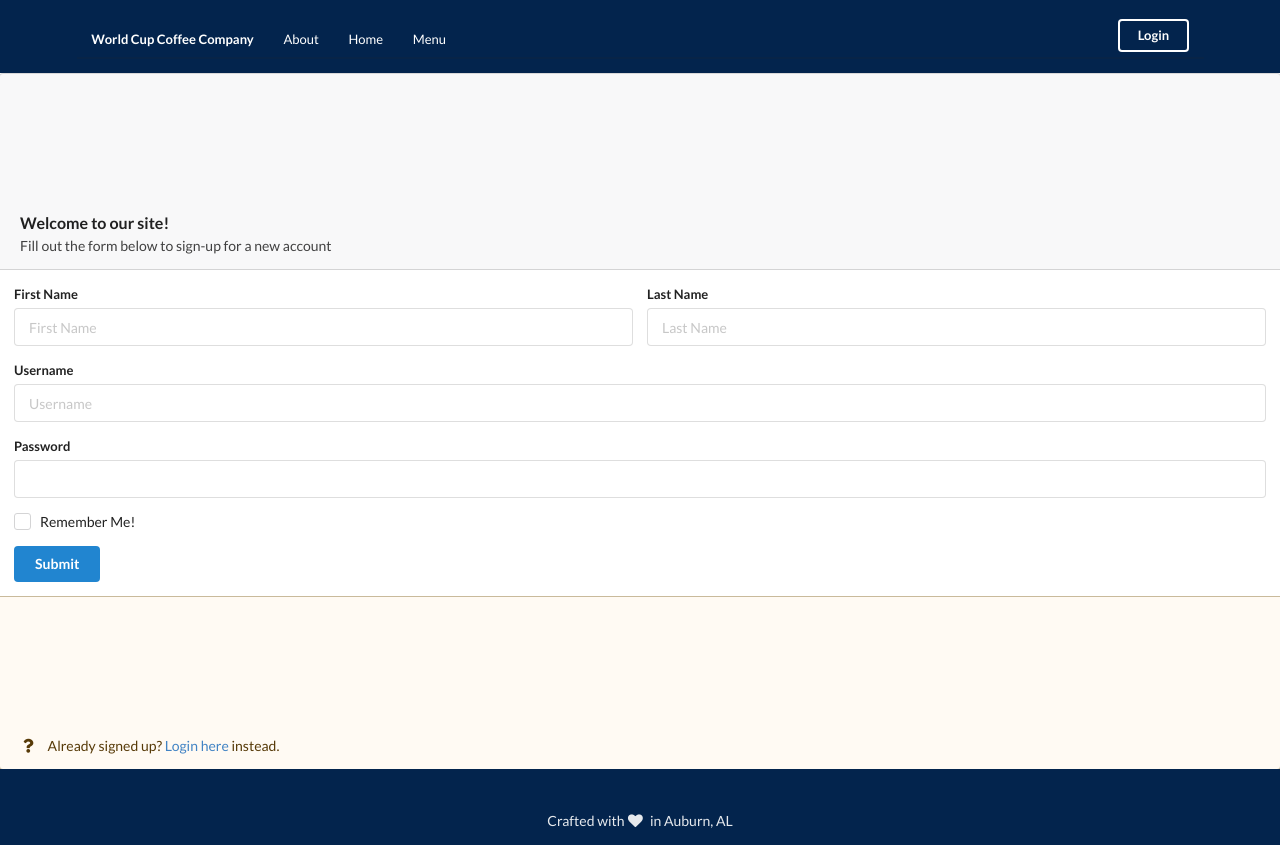
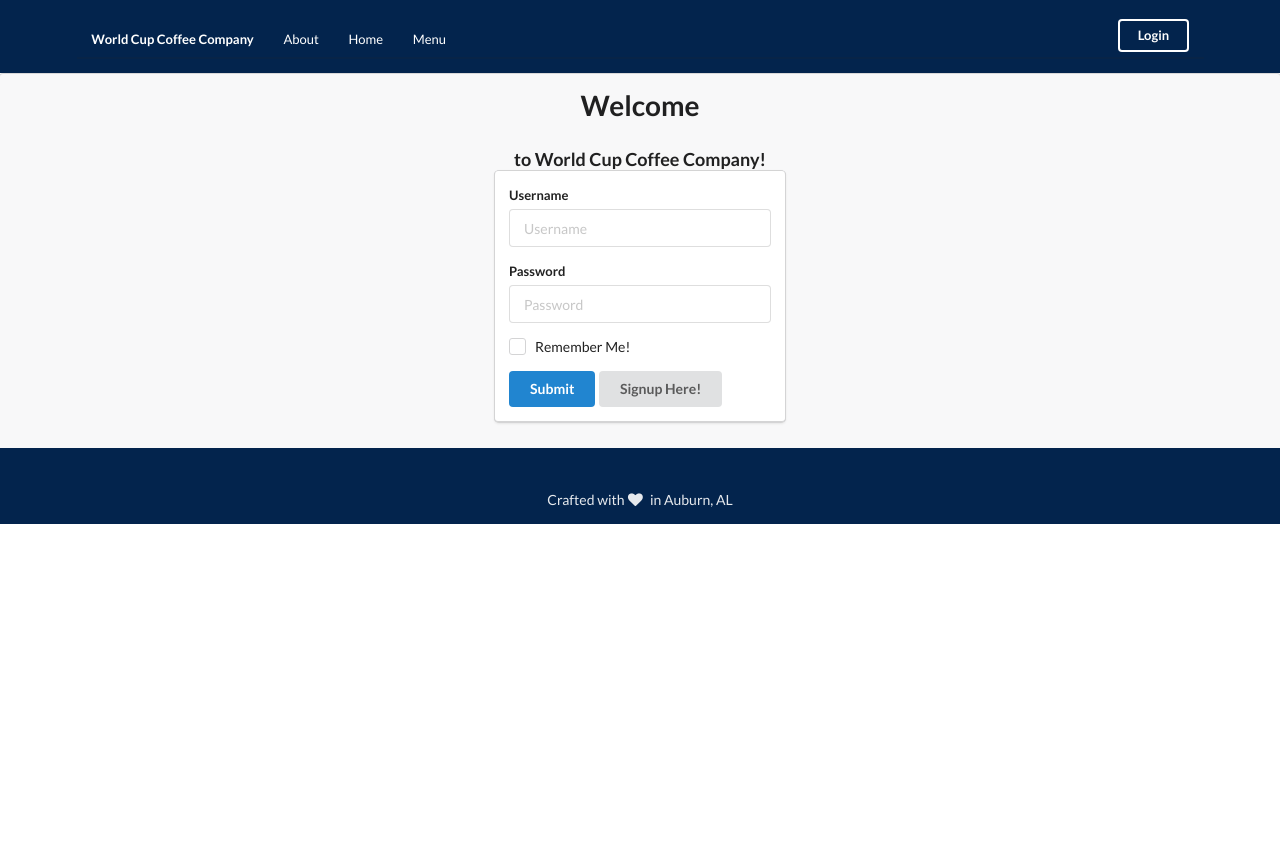
Before and after one commit to taricjain/wcc-web, an Angular app: page /login in a window 1280 px wide. After the commit the page ends 800 px from the top, so only its background shows below. Built offline with nearby package versions, Linux system fonts and the light colour scheme.

Commit message:
changed login page

```diff
--- a/src/app/user/app-header/app-header.component.html
+++ b/src/app/user/app-header/app-header.component.html
@@ -15,8 +15,8 @@
   <!-- Sidebar Menu -->
   <div class="ui vertical sidebar menu">
         <a routerLink="/user/dashboard" class="header item">
-            <img class="logo" src="assets/images/favicon.ico">
-                {{ title }}
+          <img class="logo" src="assets/images/favicon.ico">
+            {{ title }}
         </a>
         <a routerLink="/user/about" class="item">About</a>
         <a routerLink="/user/dashboard" class="item">Home</a>
--- a/src/app/user/login/login.component.css
+++ b/src/app/user/login/login.component.css
@@ -1,4 +1,5 @@
 .ui.attached.message {
-    padding-top: 10em;
+    padding-top: 1em;
     overflow: auto;
+    align-content: center;
 }
--- a/src/app/user/login/login.component.html
+++ b/src/app/user/login/login.component.html
@@ -1,27 +1,18 @@
 <div class="ui centered attached message">
-  <div class="header">
-    Welcome to our site!
+  <div class="header" style="text-align: center;">
+    <h1>Welcome</h1>
+    <h3>to World Cup Coffee Company!</h3>
   </div>
-  <p>Fill out the form below to sign-up for a new account</p>
-</div>
-<form class="ui form attached fluid segment">
-  <div class="two fields">
-    <div class="field">
-      <label>First Name</label>
-      <input placeholder="First Name" type="text">
-    </div>
-    <div class="field">
-      <label>Last Name</label>
-      <input placeholder="Last Name" type="text">
-    </div>
-  </div>
+  <div class="ui centered special cards">
+    <div class="card">
+      <form class="ui centered form attached segment">
         <div class="field">
           <label>Username</label>
           <input placeholder="Username" type="text">
         </div>
         <div class="field">
           <label>Password</label>
-    <input type="password">
+          <input placeholder="Password" type="password">
         </div>
         <div class="inline field">
           <div class="ui checkbox">
@@ -30,8 +21,8 @@
           </div>
         </div>
         <div class="ui blue submit button">Submit</div>
+        <div class="ui submit button">Signup Here!</div>
       </form>
-<div class="ui bottom attached warning message">
-  <i class="icon help"></i>
-  Already signed up? <a routerLink="/login">Login here</a> instead.
     </div>
+  </div>
+</div>
```
Lines whose indentation alone changed are shown as unchanged.
